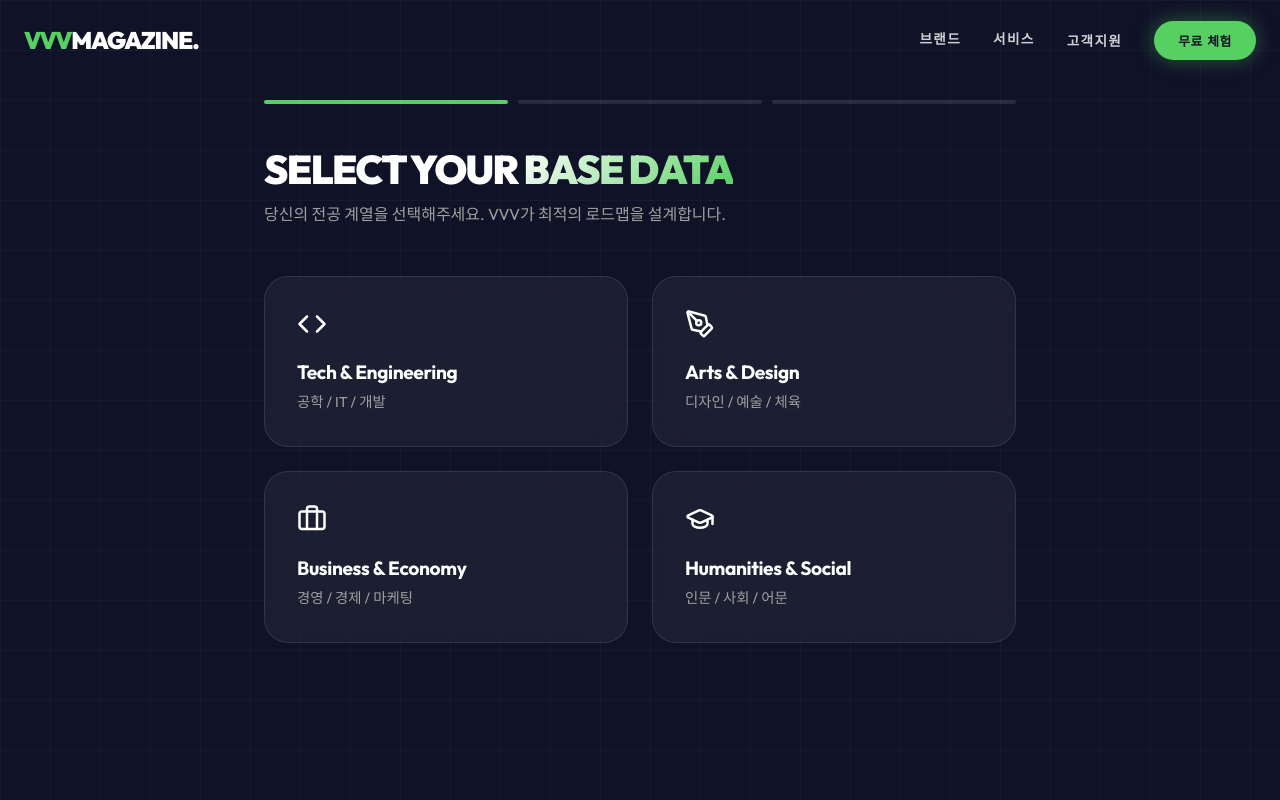
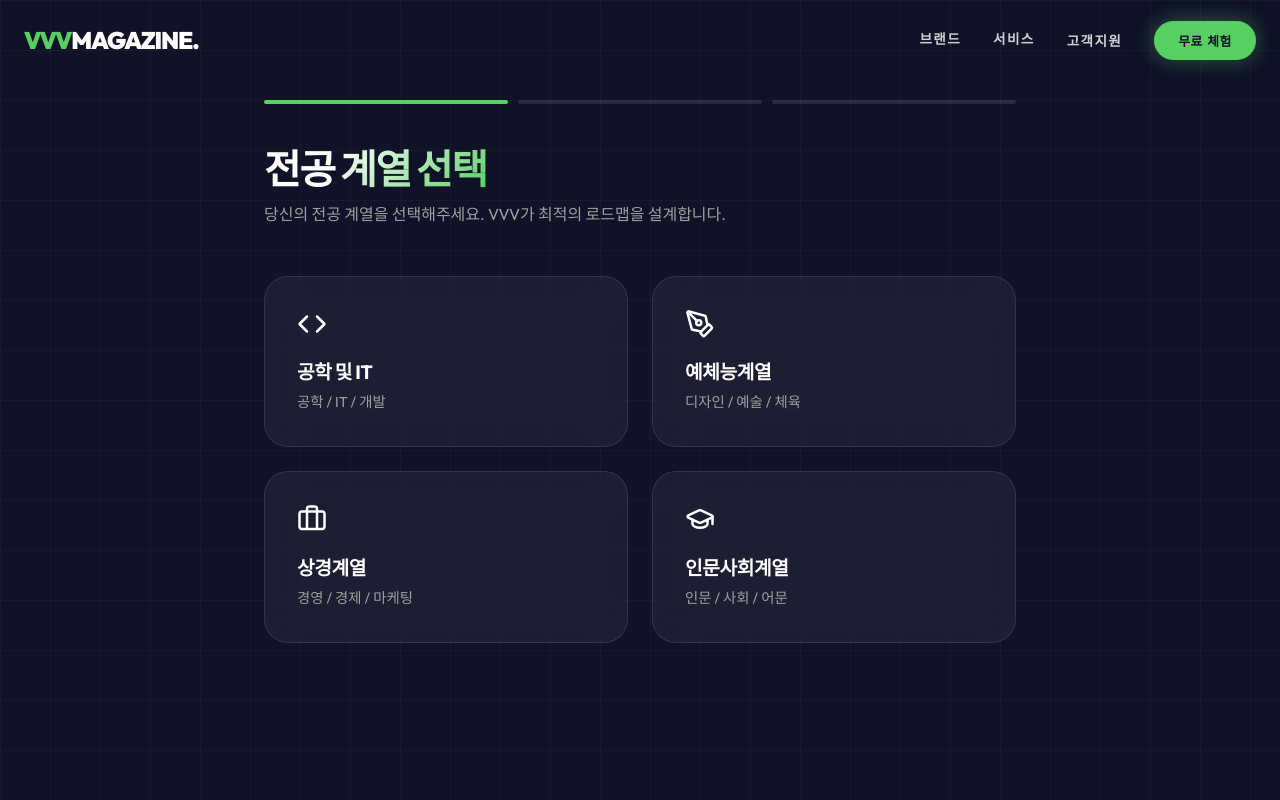
Before and after one commit to sojeong-im/vvv-magazine, a React (Vite) app: page /join in a window 1280 px wide. Shown: the top 800 px of the page. Built offline with nearby package versions, Linux system fonts and the light colour scheme.

Commit message:
Replace English labels in JoinPage with professional Korean form labels

```diff
--- a/src/components/JoinPage.jsx
+++ b/src/components/JoinPage.jsx
@@ -15,17 +15,17 @@ const JoinPage = () => {
     });
 
     const majors = [
-        { id: 'tech', icon: <Code size={30} />, label: 'Tech & Engineering', desc: '공학 / IT / 개발' },
-        { id: 'arts', icon: <PenTool size={30} />, label: 'Arts & Design', desc: '디자인 / 예술 / 체육' },
-        { id: 'business', icon: <Briefcase size={30} />, label: 'Business & Economy', desc: '경영 / 경제 / 마케팅' },
-        { id: 'humanities', icon: <GraduationCap size={30} />, label: 'Humanities & Social', desc: '인문 / 사회 / 어문' }
+        { id: 'tech', icon: <Code size={30} />, label: '공학 및 IT', desc: '공학 / IT / 개발' },
+        { id: 'arts', icon: <PenTool size={30} />, label: '예체능계열', desc: '디자인 / 예술 / 체육' },
+        { id: 'business', icon: <Briefcase size={30} />, label: '상경계열', desc: '경영 / 경제 / 마케팅' },
+        { id: 'humanities', icon: <GraduationCap size={30} />, label: '인문사회계열', desc: '인문 / 사회 / 어문' }
     ];
 
     const programs = [
-        { id: 'mentoring', label: '1:1 Mentoring', desc: '현직자 선배님과의 프라이빗 커피챗' },
-        { id: 'research', label: 'Major Research', desc: '나만의 전공 심화 리서치 프로젝트' },
-        { id: 'networking', label: 'V-Networking', desc: '같은 관심사를 가진 20대와의 만남' },
-        { id: 'reporter', label: 'Student Reporter', desc: 'VVV 매거진 대학생 에디터 지원' }
+        { id: 'mentoring', label: '1:1 멘토링', desc: '현직자 선배님과의 프라이빗 커피챗' },
+        { id: 'research', label: '전공 리서치', desc: '나만의 전공 심화 리서치 프로젝트' },
+        { id: 'networking', label: '네트워킹', desc: '같은 관심사를 가진 20대와의 만남' },
+        { id: 'reporter', label: '학생 에디터', desc: 'VVV 매거진 대학생 에디터 지원' }
     ];
 
     const handleNext = () => setStep(step + 1);
@@ -65,7 +65,7 @@ const JoinPage = () => {
                             exit={{ opacity: 0, x: -20 }}
                         >
                             <h1 className="hero-title" style={{ fontSize: '2.5rem', marginBottom: '1rem' }}>
-                                SELECT YOUR <span className="text-gradient">BASE DATA</span>
+                                전공 <span className="text-gradient">계열 선택</span>
                             </h1>
                             <p style={{ color: 'var(--text-muted)', marginBottom: '3rem' }}>
                                 당신의 전공 계열을 선택해주세요. VVV가 최적의 로드맵을 설계합니다.
@@ -110,7 +110,7 @@ const JoinPage = () => {
                             exit={{ opacity: 0, x: -20 }}
                         >
                             <h1 className="hero-title" style={{ fontSize: '2.5rem', marginBottom: '1rem' }}>
-                                SELECT YOUR <span className="text-gradient">MISSION</span>
+                                희망 프로그램 <span className="text-gradient">선택</span>
                             </h1>
                             <p style={{ color: 'var(--text-muted)', marginBottom: '3rem' }}>
                                 현재 가장 필요한 도움이나 관심있는 프로그램을 선택해주세요.
@@ -144,7 +144,7 @@ const JoinPage = () => {
                                     </div>
                                 ))}
                             </div>
-                            <button onClick={handleBack} style={{ marginTop: '2rem', background: 'none', border: 'none', color: 'var(--text-muted)', cursor: 'pointer' }}>Back</button>
+                            <button onClick={handleBack} style={{ marginTop: '2rem', background: 'none', border: 'none', color: 'var(--text-muted)', cursor: 'pointer' }}>이전</button>
                         </motion.div>
                     )}
 
@@ -157,15 +157,15 @@ const JoinPage = () => {
                             exit={{ opacity: 0, x: -20 }}
                         >
                             <h1 className="hero-title" style={{ fontSize: '2.5rem', marginBottom: '1rem' }}>
-                                INPUT <span className="text-gradient">ACCESS KEY</span>
+                                신청자 <span className="text-gradient">정보 입력</span>
                             </h1>
                             <p style={{ color: 'var(--text-muted)', marginBottom: '3rem' }}>
-                                선택하신 미션 수행을 위한 안내를 받으실 연락처를 입력해주세요.
+                                선택하신 프로그램 안내를 받으실 연락처를 입력해주세요.
                             </p>
 
                             <form onSubmit={handleSubmit} className="glass-panel" style={{ padding: '2.5rem' }}>
                                 <div style={{ marginBottom: '1.5rem' }}>
-                                    <label style={{ display: 'block', color: 'var(--primary)', fontWeight: 'bold', marginBottom: '0.5rem', fontSize: '0.9rem' }}>YOUR NAME</label>
+                                    <label style={{ display: 'block', color: 'var(--primary)', fontWeight: 'bold', marginBottom: '0.5rem', fontSize: '0.9rem' }}>성명</label>
                                     <input
                                         type="text"
                                         placeholder="이름"
@@ -176,7 +176,7 @@ const JoinPage = () => {
                                     />
                                 </div>
                                 <div style={{ marginBottom: '1.5rem' }}>
-                                    <label style={{ display: 'block', color: 'var(--primary)', fontWeight: 'bold', marginBottom: '0.5rem', fontSize: '0.9rem' }}>PHONE NUMBER</label>
+                                    <label style={{ display: 'block', color: 'var(--primary)', fontWeight: 'bold', marginBottom: '0.5rem', fontSize: '0.9rem' }}>연락처</label>
                                     <input
                                         type="tel"
                                         placeholder="010-0000-0000"
@@ -187,7 +187,7 @@ const JoinPage = () => {
                                     />
                                 </div>
                                 <div style={{ marginBottom: '2.5rem' }}>
-                                    <label style={{ display: 'block', color: 'var(--primary)', fontWeight: 'bold', marginBottom: '0.5rem', fontSize: '0.9rem' }}>EMAIL</label>
+                                    <label style={{ display: 'block', color: 'var(--primary)', fontWeight: 'bold', marginBottom: '0.5rem', fontSize: '0.9rem' }}>이메일</label>
                                     <input
                                         type="email"
                                         placeholder="email@address.com"
@@ -198,10 +198,10 @@ const JoinPage = () => {
                                     />
                                 </div>
                                 <button type="submit" className="btn btn-primary" style={{ width: '100%', padding: '1.2rem', fontSize: '1.1rem' }}>
-                                    COMPLETE REGISTRATION
+                                    신청 완료
                                 </button>
                             </form>
-                            <button onClick={handleBack} style={{ marginTop: '2rem', background: 'none', border: 'none', color: 'var(--text-muted)', cursor: 'pointer' }}>Back</button>
+                            <button onClick={handleBack} style={{ marginTop: '2rem', background: 'none', border: 'none', color: 'var(--text-muted)', cursor: 'pointer' }}>이전</button>
                         </motion.div>
                     )}
 
@@ -217,7 +217,7 @@ const JoinPage = () => {
                                 <Sparkles size={40} color="#101227" />
                             </div>
                             <h1 className="hero-title" style={{ fontSize: '3rem', marginBottom: '1rem' }}>
-                                SYSTEM <span className="text-gradient">INITIATED</span>
+                                신청 <span className="text-gradient">완료</span>
                             </h1>
                             <p style={{ color: 'var(--text-muted)', fontSize: '1.2rem', marginBottom: '3rem', maxWidth: '500px', margin: '0 auto 3rem' }}>
                                 정상적으로 접수되었습니다.<br />
@@ -225,7 +225,7 @@ const JoinPage = () => {
                                 <strong style={{ color: 'white' }}>24시간 내에 문자로 전송</strong>해드립니다.
                             </p>
                             <button onClick={() => navigate('/')} className="btn btn-outline">
-                                RETURN TO HOME
+                                홈으로 돌아가기
                             </button>
                         </motion.div>
                     )}
```
